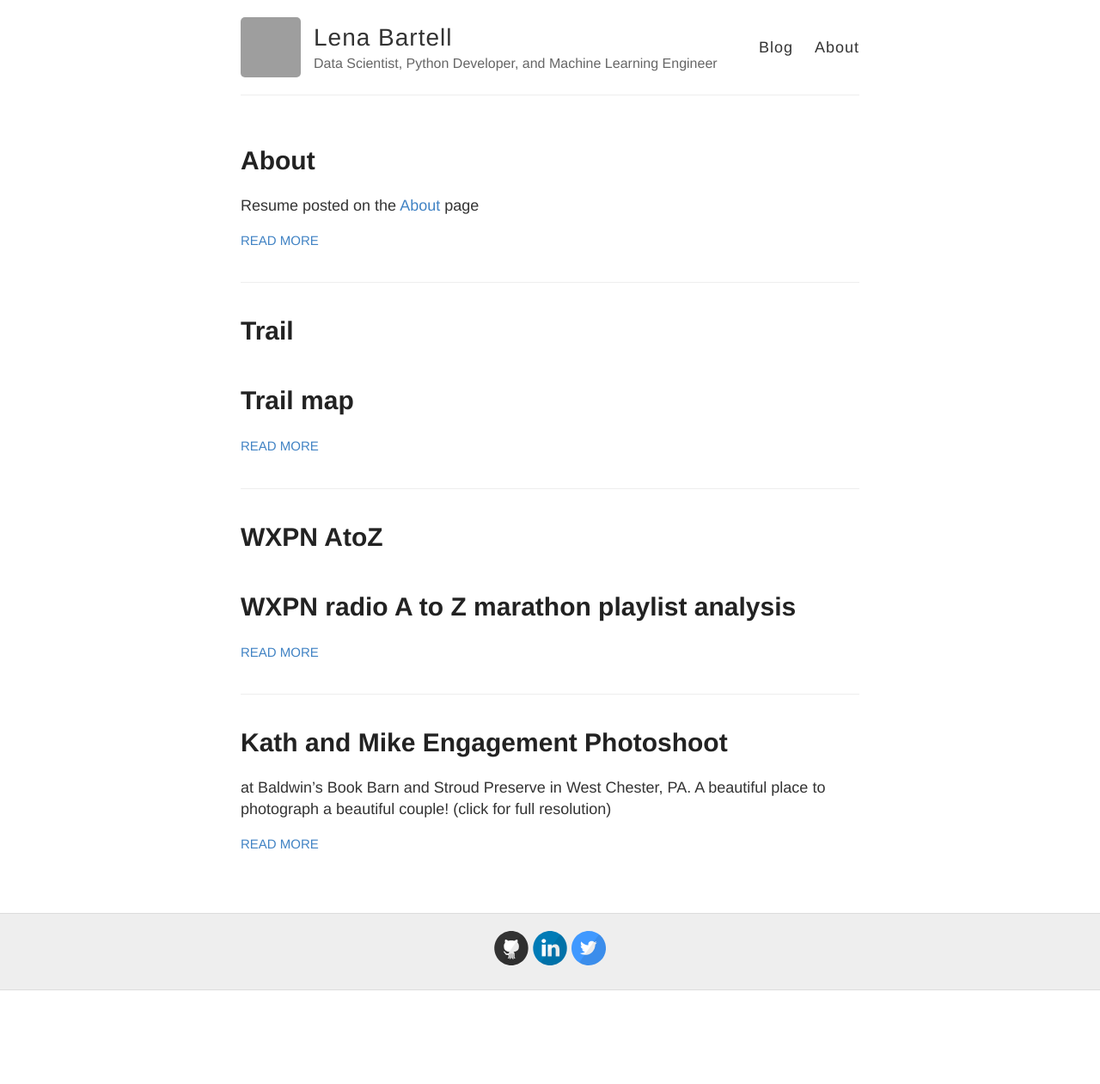
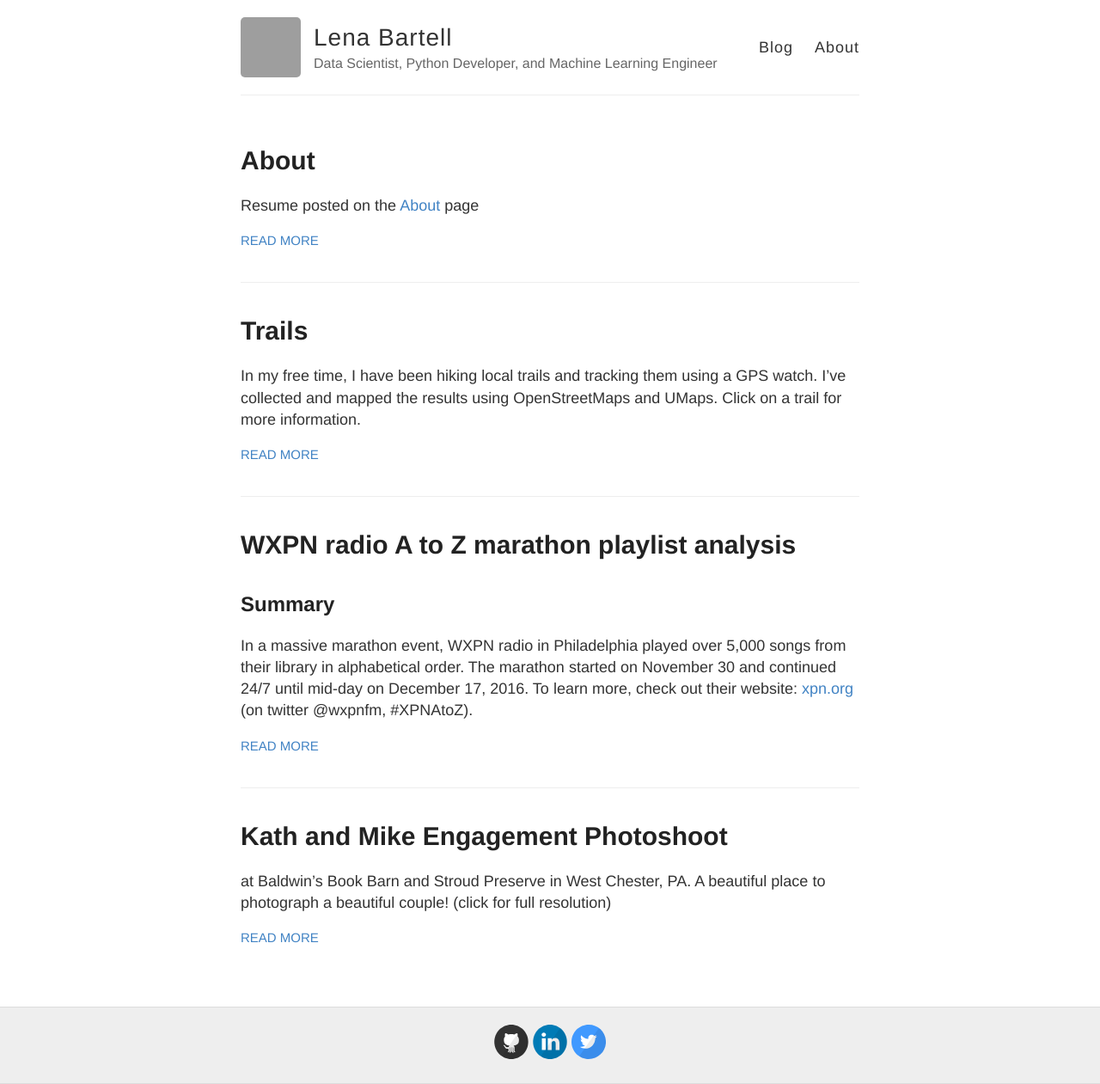
Before and after one commit to lenabradley/lenabradley.github.io, a Jekyll site: the page built from index.html, in a window 1280 px wide. Shown: the whole page at 86% size. Built offline with Jekyll 4.4.1, drawn with Linux system fonts in a browser that asks for light colours; before the commit the page ends 1152 px from its top, so only the background shows below that; grey boxes are pictures that could not be loaded.

Commit message:
fix post titles

```diff
--- a/_posts/2016-12-17-WXPN-AtoZ.md
+++ b/_posts/2016-12-17-WXPN-AtoZ.md
@@ -1,10 +1,7 @@
 ---
 layout: post
-title: WXPN AtoZ
+title: WXPN radio A to Z marathon playlist analysis
 ---
-
-WXPN radio A to Z marathon playlist analysis
-=========
 
 ## Summary
 In a massive marathon event, WXPN radio in Philadelphia played over 5,000 songs from their library in alphabetical order. The marathon started on November 30 and continued 24/7 until mid-day on December 17, 2016. To learn more, check out their website:
--- a/_posts/2020-01-01-Trails.md
+++ b/_posts/2020-01-01-Trails.md
@@ -1,10 +1,7 @@
 ---
 layout: post
-title: Trail
+title: Trails
 ---
-
-Trail map
-========
 
 In my free time, I have been hiking local trails and tracking them using a GPS watch. I've collected and mapped the
 results using OpenStreetMaps and UMaps. Click on a trail for more information.
```
